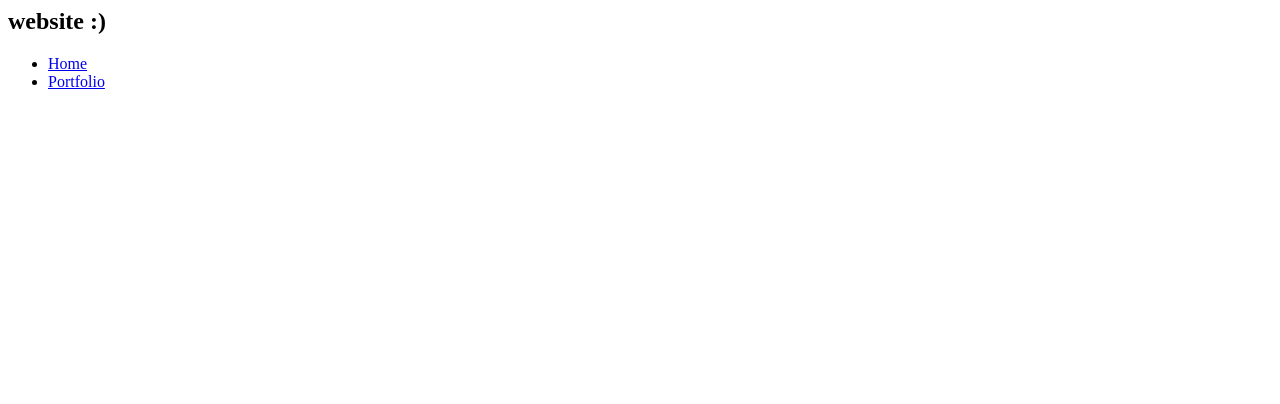
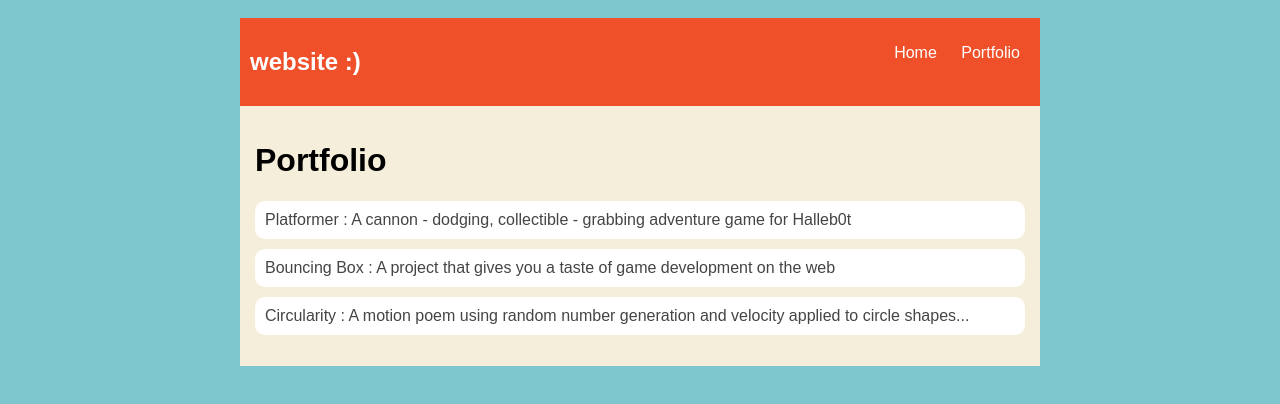
Before and after one commit to Andykilp/Andykilp.github.io, a plain HTML site: page portfolio.html in a window 1280 px wide. Drawn offline with Linux system fonts and the light colour scheme.

Commit message:
add portfolio.html file

```diff
--- a/portfolio.html
+++ b/portfolio.html
@@ -17,6 +17,95 @@
                 </li>
             </ul>
         </nav>
+        <main>
+          <div class="content">
+            <h1>Portfolio</h1>
+            <ul id="portfolio">
+              <li><a href="projects/platformer/">Platformer : A cannon - dodging, collectible - grabbing adventure game for Halleb0t</a></li>
+    <li><a href="projects/bouncing-box/">Bouncing Box : A project that gives you a taste of game development on the web </a></li>
+    <li><a href="projects/circularity/">Circularity : A motion poem using random number generation and velocity applied to circle shapes...</a></li>
+            </ul>
+        </div>
+        </main>
+        <style type="text/css">
+          body {
+              background: rgb(125, 198, 205);
+              color: rgb(45, 45, 45);
+              padding: 10px;
+              font-family: arial;
+          }
+          header {
+              font-size: 1.5em;
+              font-weight: bold;
+          }
+
+          #all-contents {
+              max-width: 800px;
+              margin: auto;
+          }
+
+          /* navigation menu */
+          nav {
+              background: rgb(239, 80, 41);
+              margin: 0 auto;
+              display: flex;
+              padding: 10px;
+          }
+          h1 {
+              display: flex;
+              align-items: center;
+              color: rgb(255, 255, 255);
+              flex: 1;
+          }
+          #nav-ul {
+              list-style-image: none;
+          }
+          .nav-li {
+              display: inline-block;
+              padding: 0 10px;
+          }
+          .nav-a {
+              text-decoration: none;
+              color: #fff;
+          }
+
+          /* main container area beneath menu */
+          main {
+              background: rgb(245, 238, 219);
+              display: flex;
+          }
+          .content {
+              flex: 1;
+              padding: 15px;
+          }
+          /* portfolio styles */
+          .content h1 {
+                color: black;
+            }
+
+            #portfolio {
+                list-style-type: none;
+                padding-left: 0;
+            }
+
+            #portfolio li {
+                background: #fff;
+                padding: 10px;
+                border-radius: 10px;
+                margin-bottom: 10px;
+            }
+
+            #portfolio li:hover {
+                background: #eee;
+            }
+
+            #portfolio a {
+                text-decoration: none;
+                color: #454545;
+            }
+
+      </style>
+
       </div>
     </body>
 </html>
```
